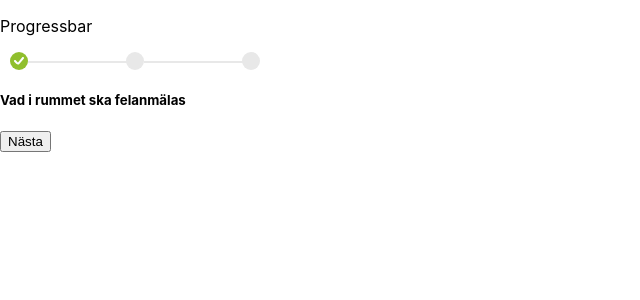
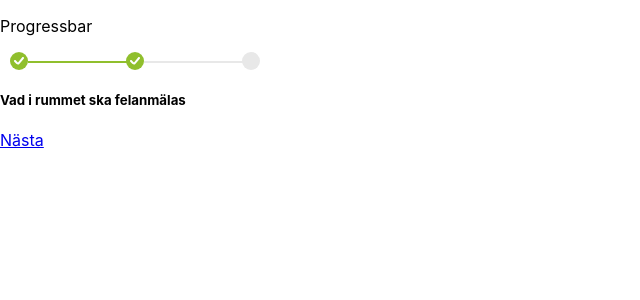
Before and after one commit to allmannyttan/felanmalan, a React (Vite) app in the folder packages/client/: page /objects in a window 1280 px wide. Shown: the top 300 px of the page, without its empty margins (0-640 px from the left). Built offline with nearby package versions, Linux system fonts and the light colour scheme.

Commit message:
chore: update progress bar status in useEffect

```diff
--- a/packages/client/src/pages/Item.tsx
+++ b/packages/client/src/pages/Item.tsx
@@ -1,8 +1,16 @@
-import React from 'react'
+import React, { useEffect } from 'react'
 import { useAtom } from 'jotai'
-import { progressBarAtom } from '../utils/atoms'
+import { updateProgressAtom } from '../utils/atoms'
 
 const Item = () => {
+  const [, updateProgressBar] = useAtom(updateProgressAtom)
+
+  useEffect(() => {
+    updateProgressBar({ page: 'room', status: 'completed' })
+    updateProgressBar({ page: 'object', status: 'completed' })
+    updateProgressBar({ page: 'item', status: 'doing' })
+  }, [])
+
   return (
     <>
       <h5>Vilket item ska felanmälas</h5>
--- a/packages/client/src/pages/Objects.tsx
+++ b/packages/client/src/pages/Objects.tsx
@@ -1,4 +1,4 @@
-import React from 'react'
+import React, { useEffect } from 'react'
 import { Link } from 'react-router-dom'
 import { useAtom } from 'jotai'
 import { updateProgressAtom } from '../utils/atoms'
@@ -6,18 +6,16 @@ import { updateProgressAtom } from '../utils/atoms'
 const Objects = () => {
   const [, updateProgressBar] = useAtom(updateProgressAtom)
 
+  useEffect(() => {
+    updateProgressBar({ page: 'room', status: 'completed' })
+    updateProgressBar({ page: 'object', status: 'doing' })
+    updateProgressBar({ page: 'item', status: 'next' })
+  }, [])
+
   return (
     <>
       <h5>Vad i rummet ska felanmälas</h5>
-      <Link to="/item">
-        <button
-          onClick={() => {
-            updateProgressBar({ page: 'object', status: 'completed' })
-            updateProgressBar({ page: 'item', status: 'doing' })
-          }}>
-          Nästa
-        </button>
-      </Link>
+      <Link to="/item">Nästa</Link>
     </>
   )
 }
--- a/packages/client/src/pages/Room.tsx
+++ b/packages/client/src/pages/Room.tsx
@@ -1,4 +1,4 @@
-import React from 'react'
+import React, { useEffect } from 'react'
 import { Link } from 'react-router-dom'
 import styled from 'styled-components'
 import { useAtom } from 'jotai'
@@ -7,22 +7,18 @@ import { updateProgressAtom } from '../utils/atoms'
 const Text = styled.p`
   color: ${({ theme }) => theme.colors.yellow};
 `
-
 const Room = () => {
   const [, updateProgressBar] = useAtom(updateProgressAtom)
 
+  useEffect(() => {
+    updateProgressBar({ page: 'room', status: 'doing' })
+    updateProgressBar({ page: 'object', status: 'next' })
+    updateProgressBar({ page: 'item', status: 'next' })
+  }, [])
   return (
     <>
       <Text>Välj ett rum</Text>
-      <Link to="/objects">
-        <button
-          onClick={() => {
-            updateProgressBar({ page: 'room', status: 'completed' })
-            updateProgressBar({ page: 'object', status: 'doing' })
-          }}>
-          Nästa
-        </button>
-      </Link>
+      <Link to="/objects">Nästa</Link>
     </>
   )
 }
```
